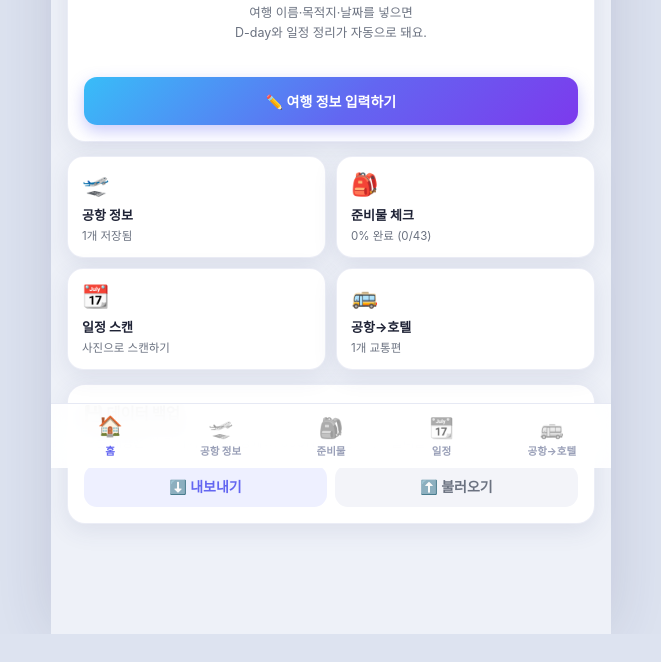
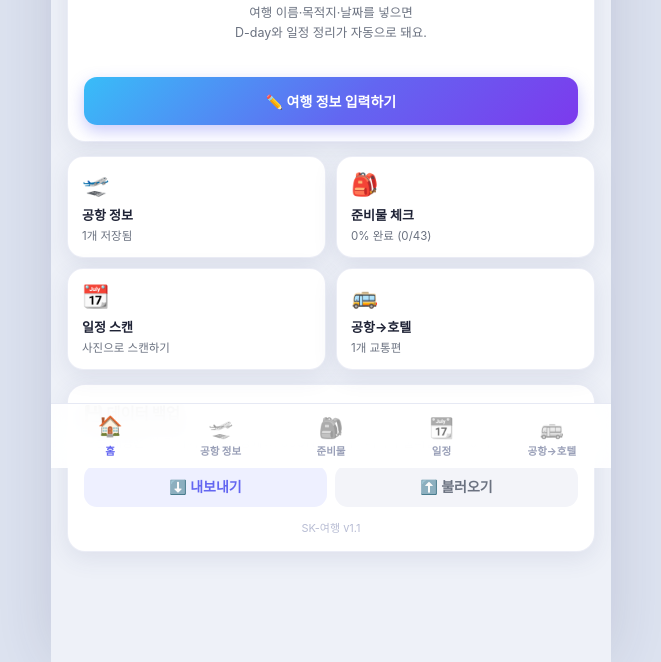
Before and after one commit to psungkim-svg/sk-travel, a plain HTML site: page index.html in a window 1280 px wide. Shown: the part 332-994 px from the top of the page, without its empty margins (309-970 px from the left). Before the commit the page ends 966 px from the top, so only its background shows below. Drawn offline with Linux system fonts and the light colour scheme.

Commit message:
Add files via upload

```diff
--- a/index.html
+++ b/index.html
@@ -293,6 +293,7 @@ textarea.ta:focus,input:focus,select:focus{outline:none;border-color:var(--pri);
 /* ============================================================
    SK-여행 — 공항정보 / 준비물 / 일정스캔(아코디언) / 공항→호텔
    ============================================================ */
+const APP_VERSION = 'v1.1';   // ← 업데이트할 때마다 숫자를 올려 주세요
 
 /* ---------------- 유틸 ---------------- */
 const $ = s => document.querySelector(s);
@@ -487,10 +488,11 @@ function renderHome(){
     quickCard('transfers', '🚌', '공항→호텔', state.transfers.length + '개 교통편') +
   '</div>';
   html += '<div class="card"><div class="card-title" style="margin-bottom:10px">💾 데이터 백업</div>' +
-    '<div style="font-size:12.5px;color:var(--ink2);margin-bottom:12px;line-height:1.6">모든 내용은 이 기기에 자동 저장돼요. JSON으로 날보거나 불러올 수도 있어요.</div>' +
+    '<div style="font-size:12.5px;color:var(--ink2);margin-bottom:12px;line-height:1.6">모든 내용은 이 기기에 자동 저장돼요. JSON으로 내보내거나 불러올 수도 있어요.</div>' +
     '<div class="row"><button class="btn btn-soft" style="flex:1" data-action="export">⬇️ 내보내기</button>' +
     '<button class="btn btn-ghost" style="flex:1" data-action="import">⬆️ 불러오기</button></div>' +
-    '<input type="file" id="importFile" accept="application/json" style="display:none"></div>';
+    '<input type="file" id="importFile" accept="application/json" style="display:none">' +
+    '<div style="text-align:center;font-size:11px;color:#b8bdd4;margin-top:12px">SK-여행 ' + APP_VERSION + '</div></div>';
   return html;
 }
 function quickCard(tab, e, t, d){
--- a/sw.js
+++ b/sw.js
@@ -1,5 +1,5 @@
 /* 서비스 워커: 앱을 오프라인에서도 열리게 해주는 캐시 담당 */
-const CACHE_NAME = 'sk-travel-v1';
+const CACHE_NAME = 'sk-travel-v3';
 const APP_ASSETS = [
   './',
   './index.html',
```
Also changed, not shown: icons/apple-touch-icon.png (added), icons/favicon-32.png (added), icons/icon-192.png (added), icons/icon-512.png (added), manifest.json, 1 other file.
